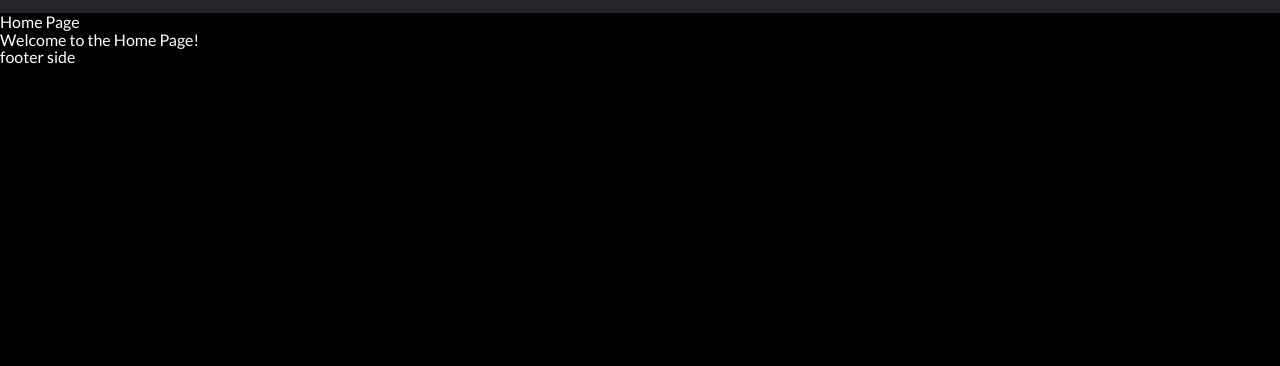
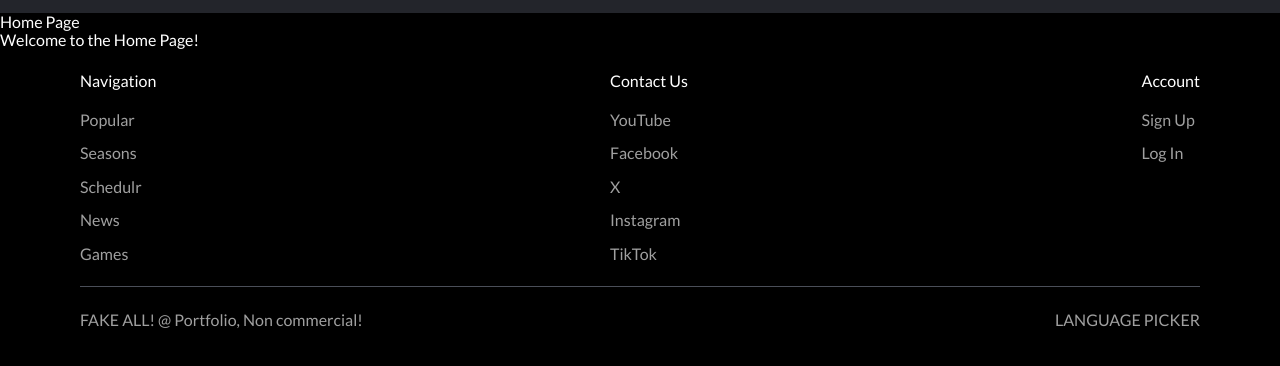
Before and after one commit to Queue-Evgenii/anime-cinema, a website: page src/index.html in a window 1280 px wide. Shown: the part 52-418 px from the top of the page. Drawn offline with nearby package versions, Linux system fonts and the light colour scheme; some packages are replaced by stand-ins of ours.

Commit message:
footer base view

```diff
--- a/src/index.html
+++ b/src/index.html
@@ -8,6 +8,7 @@
   <link rel="stylesheet" href="./styles/flex-modificators.css">
   <link rel="stylesheet" href="./app.css">
   <link rel="stylesheet" href="./layouts/default/components/header/header.css">
+  <link rel="stylesheet" href="./layouts/default/components/footer/footer.css">
 </head>
 <body>
   <default-layout>
@@ -24,6 +25,8 @@
   <script src="./layouts/default/components/header/header.directive.js"></script>
 
   <script src="./layouts/default/components/footer/footer.module.js"></script>
+  <script src="./layouts/default/components/footer/footer.controller.js"></script>
+  <script src="./layouts/default/components/footer/footer.directive.js"></script>
 
   <script src="./layouts/default/default-layout.module.js"></script>
   <script src="./layouts/default/default-layout.directive.js"></script>
--- /dev/null
+++ b/src/layouts/default/components/footer/footer.controller.js
@@ -0,0 +1,19 @@
+'use strict'
+
+angular.module('footerDefault')
+  .controller('footerDefaultController', ['$scope', ($scope) => {
+    $scope.lists = [
+      {
+        name: 'Navigation',
+        items: ['Popular', 'Seasons', 'Schedulr', 'News', 'Games']
+      },
+      {
+        name: 'Contact Us',
+        items: ['YouTube', 'Facebook', 'X', 'Instagram', 'TikTok']
+      },
+      {
+        name: 'Account',
+        items: ['Sign Up', 'Log In']
+      }
+    ];
+  }]);
--- /dev/null
+++ b/src/layouts/default/components/footer/footer.css
@@ -0,0 +1,31 @@
+.footer-default__top,
+.footer-default__bottom {
+  padding: 24px 0;
+}
+
+.footer-default__top {
+  border-bottom: 1px solid #4a4e58;
+}
+
+.footer-default__top nav h4 {
+  margin-bottom: 1.5rem;
+}
+.footer-default__top nav li,
+.footer-default__bottom h3,
+.footer-default__bottom div {
+  color: rgb(160, 160, 160);
+}
+
+.footer-default__top nav a { transition: color .2s ease; }
+@media(min-width: 769px) {
+  .footer-default__top nav a:hover,
+  .footer-default__top nav a:focus {
+    color: #fff;
+    text-decoration: underline;
+  }
+}
+
+.footer-default__bottom h3 span,
+.footer-default__bottom div {
+  text-transform: uppercase;
+}
--- /dev/null
+++ b/src/layouts/default/components/footer/footer.directive.js
@@ -0,0 +1,11 @@
+'use strict'
+
+angular.module('footerDefault')
+  .directive('footerDefault', () =>  {
+    return {
+      restrict: 'E',
+      transclude: true,
+      templateUrl: './../../src/layouts/default/components/footer/footer.template.html',
+      controller: 'footerDefaultController',
+    };
+  });
--- a/src/layouts/default/components/footer/footer.module.js
+++ b/src/layouts/default/components/footer/footer.module.js
@@ -0,0 +1,3 @@
+'use strict'
+
+angular.module('footerDefault', []);
--- a/src/layouts/default/components/footer/footer.template.html
+++ b/src/layouts/default/components/footer/footer.template.html
@@ -0,0 +1,22 @@
+<footer class="footer-default">
+  <div class="_container">
+    <header class="_flex _jc-sb _gap-32 footer-default__top">
+      <nav ng-repeat="item in lists">
+        <h4>{{ item.name }}</h4>
+        <ul class="_flex _f-dir-col _gap-16">
+          <li ng-repeat="subitem in item.items">
+            <a href="">{{ subitem }}</a>
+          </li>
+        </ul>
+      </nav>
+    </header>
+    <footer class="_flex _jc-sb _gap-32 footer-default__bottom">
+      <h3>
+        <span>Fake all!</span> @ Portfolio, Non commercial!
+      </h3>
+      <div>
+        Language picker
+      </div>
+    </footer>
+  </div>
+</footer>
--- a/src/layouts/default/components/header/header.directive.js
+++ b/src/layouts/default/components/header/header.directive.js
@@ -1,7 +1,7 @@
 'use strict'
 
 angular.module('headerDefault')
-  .directive('headerDefault', function() {
+  .directive('headerDefault', () =>  {
     return {
       restrict: 'E',
       transclude: true,
--- a/src/layouts/default/default-layout.directive.js
+++ b/src/layouts/default/default-layout.directive.js
@@ -1,7 +1,7 @@
 'use strict'
 
 angular.module('defaultLayout')
-  .directive('defaultLayout', function() {
+  .directive('defaultLayout', () =>  {
     return {
       restrict: 'E',
       transclude: true,
--- a/src/layouts/default/default-layout.module.js
+++ b/src/layouts/default/default-layout.module.js
@@ -1,5 +1,6 @@
 'use strict'
 
 angular.module('defaultLayout', [
-  'headerDefault'
+  'headerDefault',
+  'footerDefault',
 ]);
--- a/src/layouts/default/default-layout.template.html
+++ b/src/layouts/default/default-layout.template.html
@@ -2,4 +2,4 @@
 
 <main ng-transclude></main>
 
-<footer>footer side</footer>
+<footer-default></footer-default>
--- a/src/styles/flex-modificators.css
+++ b/src/styles/flex-modificators.css
@@ -9,10 +9,10 @@
   align-items: center;
 }
 
-.jc-c {
+._jc-c {
   justify-content: center;
 }
-.jc-sb {
+._jc-sb {
   justify-content: space-between;
 }
 
```
